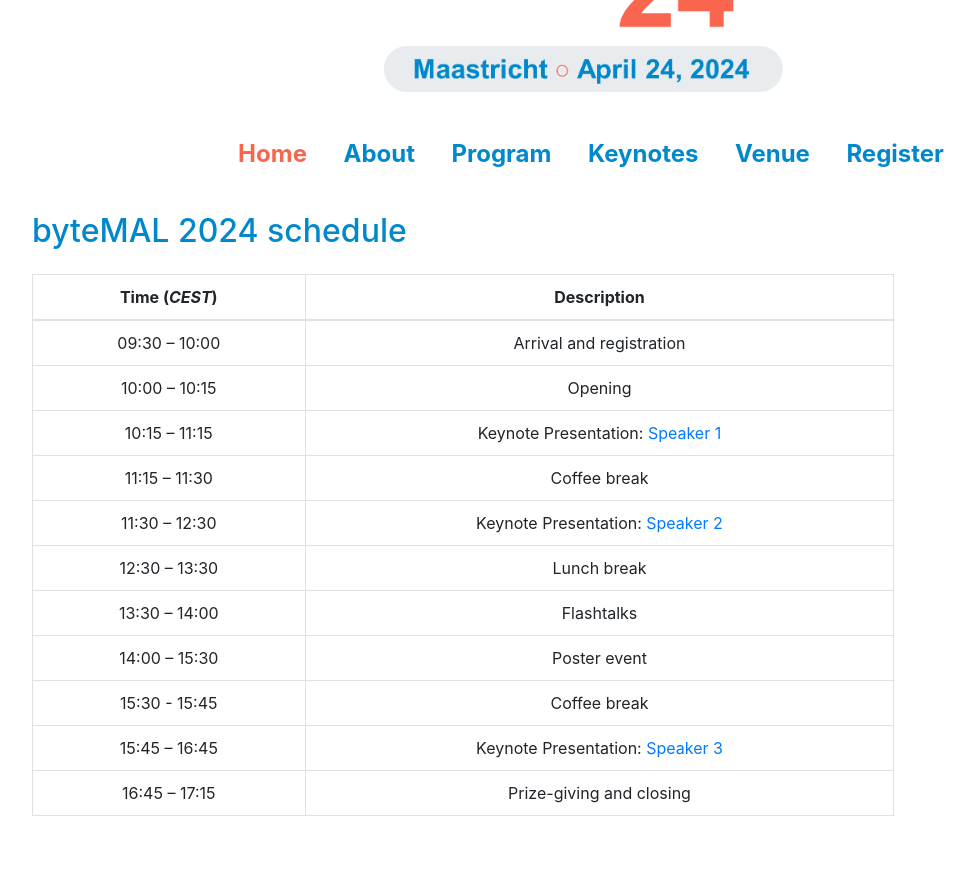
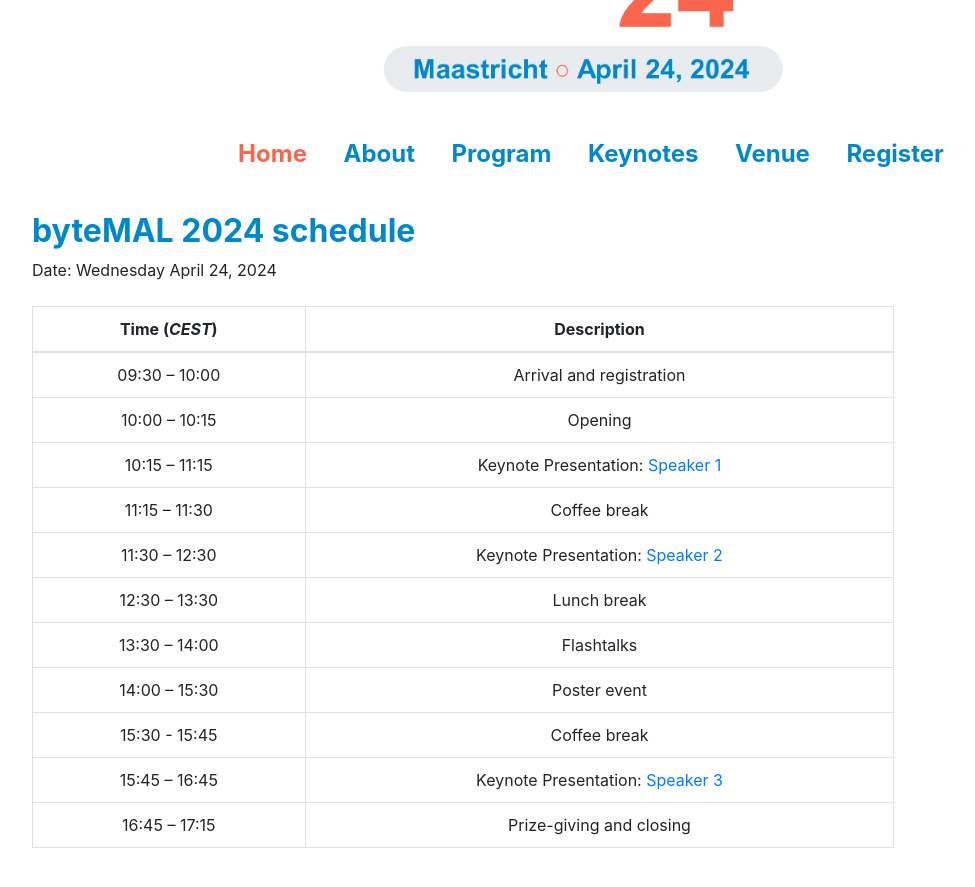
Before and after one commit to bytemal/bytemal-2024, a Jekyll site: the page built from _pages/program.md, in a window 1280 px wide and 900 px high, scrolled down 361 px. Shown: the top 887 px of the window, without its empty margins (69-1044 px from the left). Built offline with Jekyll 4.4.1, drawn with Linux system fonts in a browser that asks for light colours.

Commit message:
Update program.md

```diff
--- a/_pages/program.md
+++ b/_pages/program.md
@@ -4,7 +4,8 @@ permalink: /program
 layout:    default
 ---
 
-## byteMAL 2024 schedule
+<h2><b>byteMAL 2024 schedule</b></h2>
+<p style = "font-size:20">Date: Wednesday April 24, 2024</p>
 
 | Time (*CEST*) | Description |
 | :-----------: | :---------: |
```
